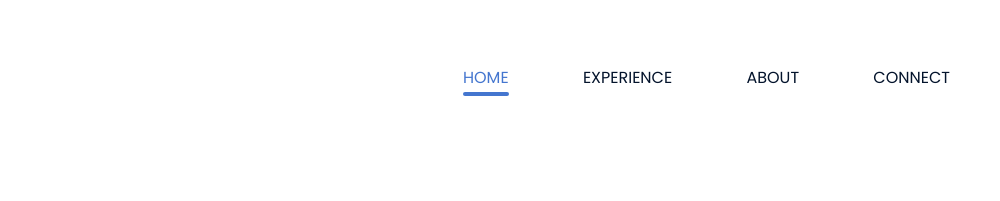
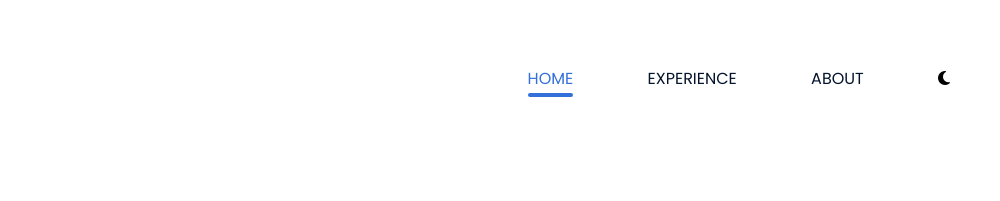
Before and after one commit to natalieramirez22/portfolio-si339, a plain HTML site: page index.html in a window 1280 px wide. Shown: the top 201 px of the page, 280-1280 px from the left. Drawn offline with Linux system fonts and the light colour scheme.

Commit message:
housekeeping

```diff
--- a/css/style.css
+++ b/css/style.css
@@ -1,7 +1,7 @@
 :root {
     --dark-blue: #04142C;
-    --medium-blue: #4476CF;
-    --light-blue: #4B7DD6;
+    --medium-blue: #3370d9;
+    --light-blue: #73a3f7;
 }
 
 body {
--- a/index.html
+++ b/index.html
@@ -23,7 +23,7 @@
                     <li><a href = "index.html" class="active-page" aria-current="page">Home</a></li>
                     <li><a href = "experience.html">Experience</a></li>
                     <li><a href = "about.html">About</a></li>
-                    <li><a href = "connect.html">Connect</a></li>
+                    <li><i class="fa-solid fa-moon"></i></li>
                 </ul>
             </nav>
         </div>
```
Also changed, not shown: about.html (+2 -2 lines), connect.html (deleted, +0 -11 lines), experience.html (+2 -2 lines).
